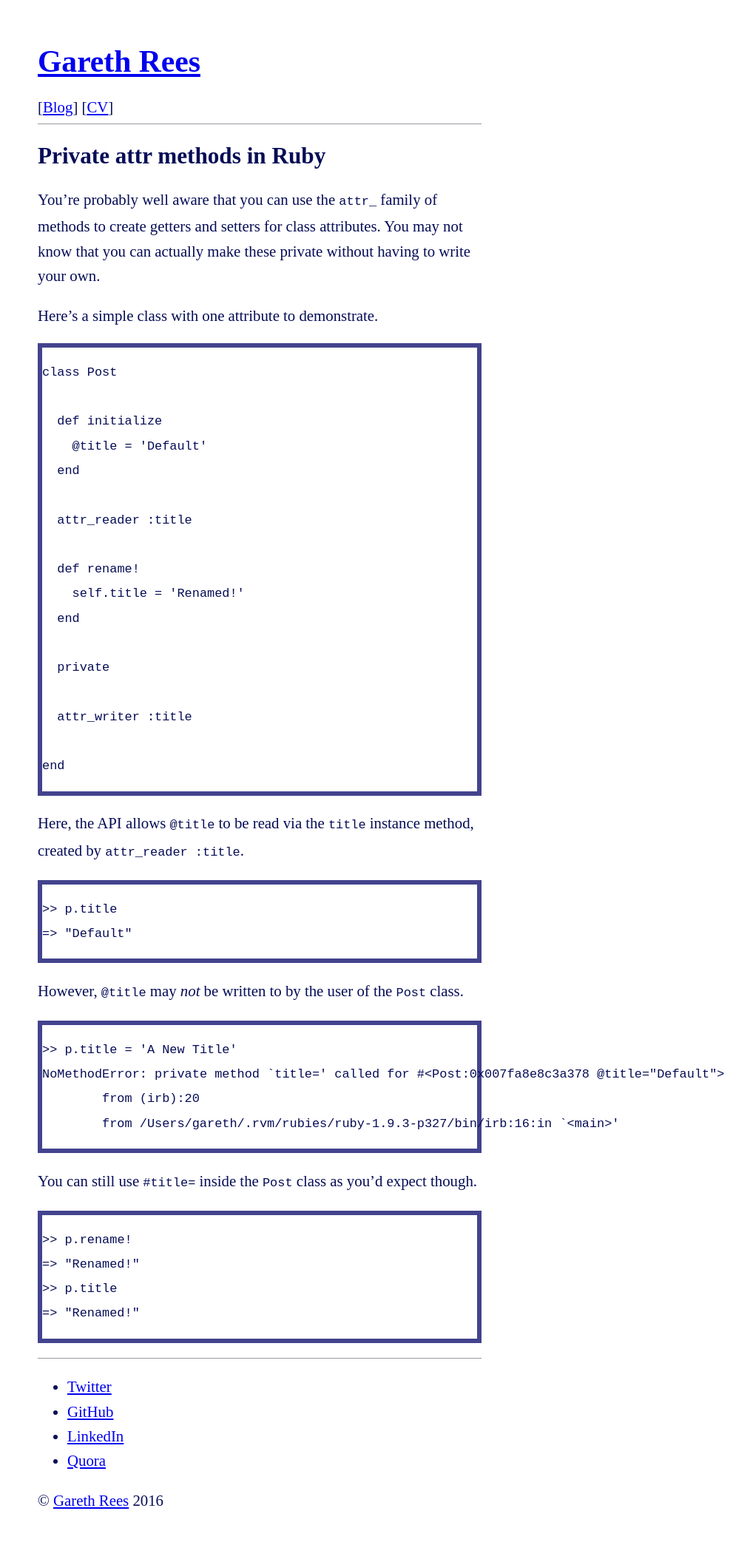
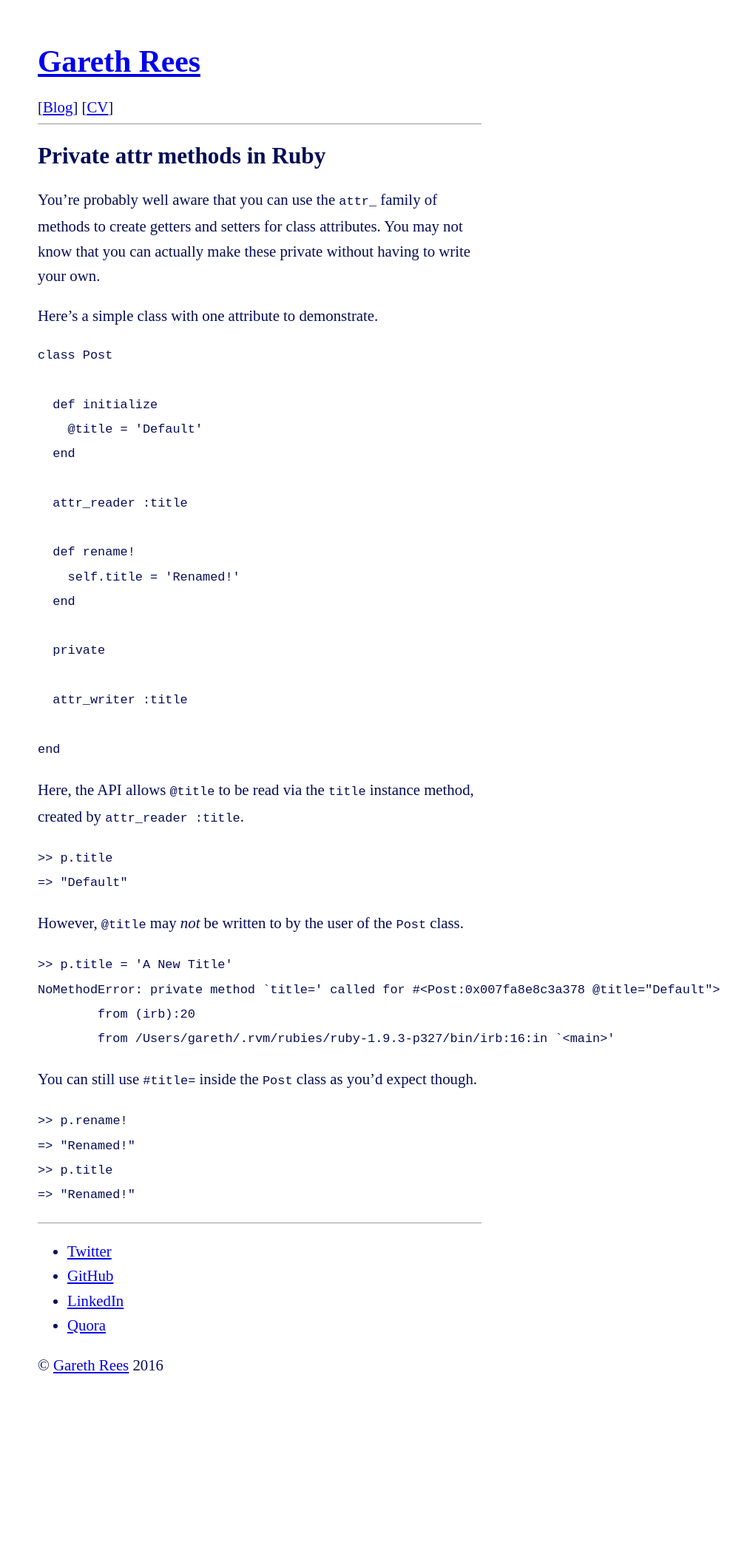
Before and after one commit to garethrees/garethrees.github.com, a Jekyll site: the page built from _posts/2013-06-23-private-attr-methods-in-ruby.md, in a window 1280 px wide. Shown: the whole page at 74% size, without its empty margins (289-1280 px from the left). Built offline with Jekyll 4.4.1, drawn with Linux system fonts in a browser that asks for light colours; after the commit the page ends 1929 px from its top, so only the background shows below that.

Commit message:
Stop github highlighting code blocks

```diff
--- a/_layouts/default.html
+++ b/_layouts/default.html
@@ -37,6 +37,9 @@
     figure img {
       margin: 0 auto;
       max-width: 588px;
+    }
+    figure.highlight {
+      border: none;
     }
     #banner {
       border-bottom: 1px solid #9999A1;
```
